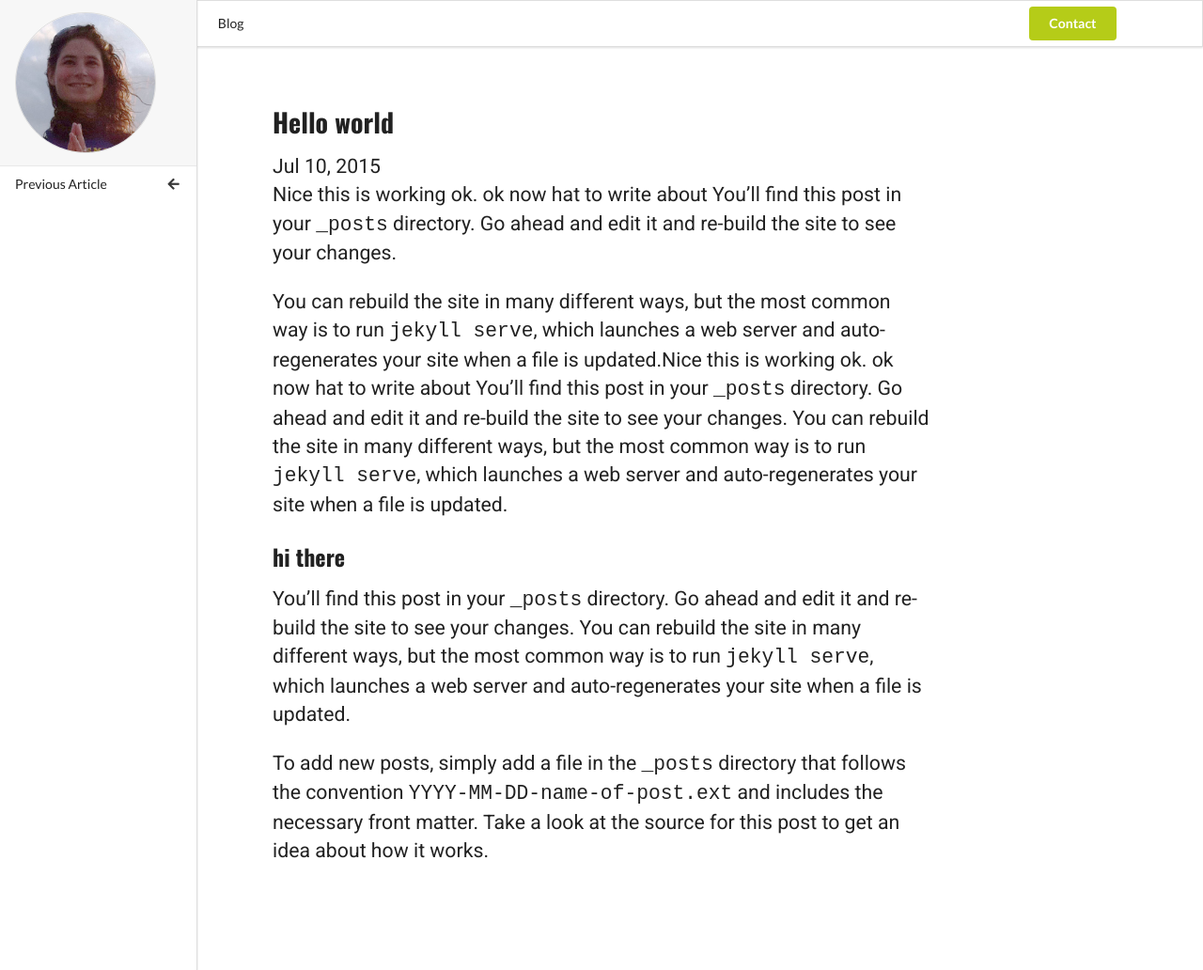
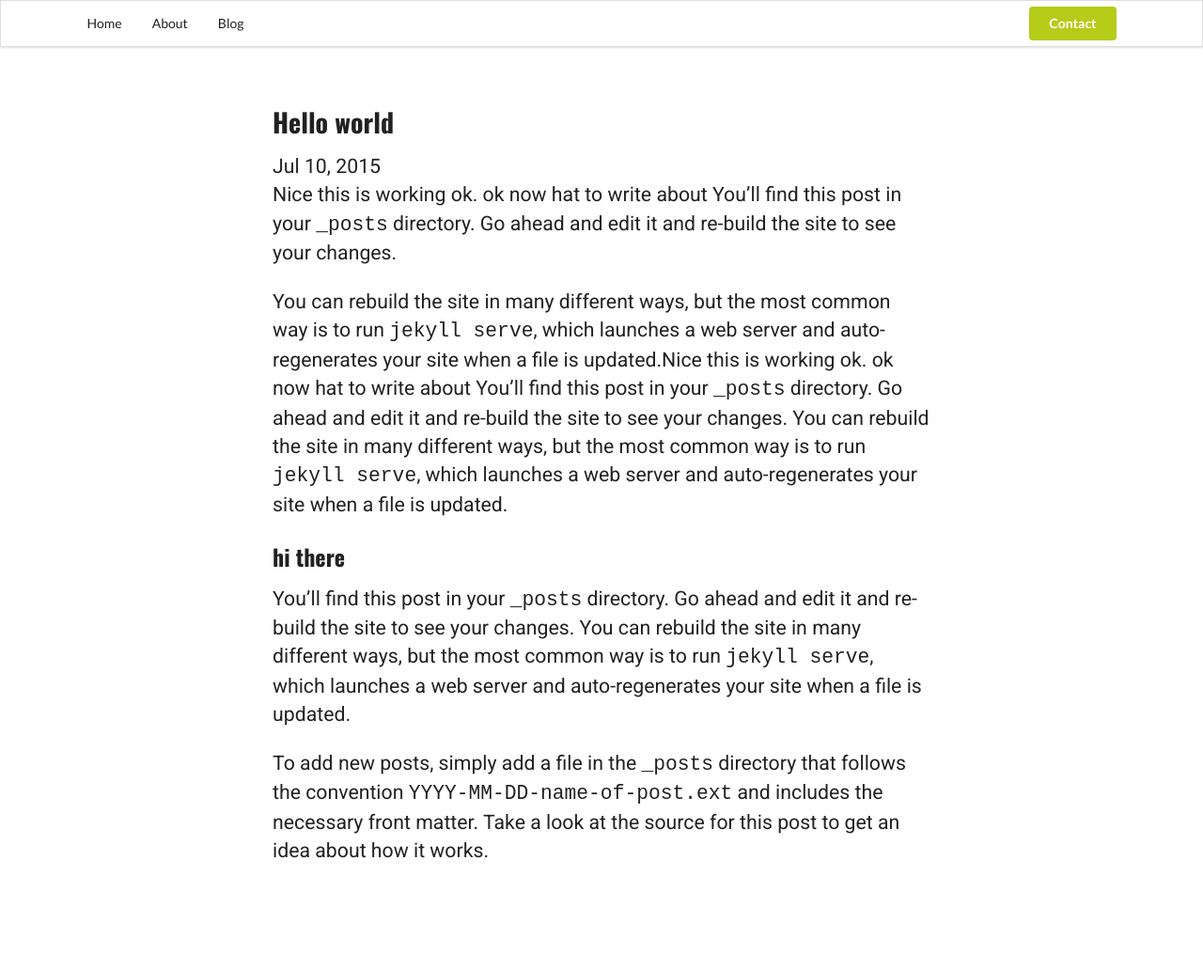
Before and after one commit to yogi-jerz/yogi-jerz.github.io, a Jekyll site: the page built from _posts/2015-07-10-hello-world.markdown, in a window 1280 px wide and 1032 px high. Shown: the whole window at 94% size. Built offline with Jekyll 4.4.1, drawn with Linux system fonts in a browser that asks for light colours; nearby versions of some CDN libraries.

Commit message:
media query for left nav

```diff
--- a/_sass/_theme.scss
+++ b/_sass/_theme.scss
@@ -1,59 +1,80 @@
-
 .hidden.menu {
     display: none;
 }
+
 .masthead.segment {
     min-height: 700px;
     padding: 1em 0em;
 }
+
 .masthead .logo.item img {
     margin-right: 1em;
 }
+
 .masthead .ui.menu .ui.button {
     margin-left: 0.5em;
 }
+
 .masthead h1.ui.header {
     margin-top: 5em;
     margin-bottom: 0em;
     font-size: 4em;
     font-weight: normal;
 }
+
 .masthead h2 {
     font-size: 1.7em;
     font-weight: normal;
 }
+
 .ui.vertical.stripe {
     padding: 8em 0em;
 }
+
 .ui.vertical.stripe h3 {
     font-size: 2em;
 }
+
 .ui.vertical.stripe .button + h3,
 .ui.vertical.stripe p + h3 {
     margin-top: 3em;
 }
+
 .ui.vertical.stripe .floated.image {
     clear: both;
 }
+
 .ui.vertical.stripe p {
     font-size: 1.33em;
 }
+
 .ui.vertical.stripe .horizontal.divider {
     margin: 3em 0em;
 }
+
+.ui.left.fixed.vertical.menu {
+  @media (max-width: 1575px) {
+    display: none;
+  }
+}
+
 .quote.stripe.segment {
     padding: 0em;
 }
+
 .quote.stripe.segment .grid .column {
     padding-top: 5em;
     padding-bottom: 5em;
 }
+
 .footer.segment {
     padding: 5em 0em;
 }
+
 .secondary.pointing.menu .toc.item {
     display: none;
 }
+
 @media only screen and (max-width: 700px) {
     .ui.fixed.menu {
         display: none !important;
```
Lines whose indentation alone changed are shown as unchanged.
